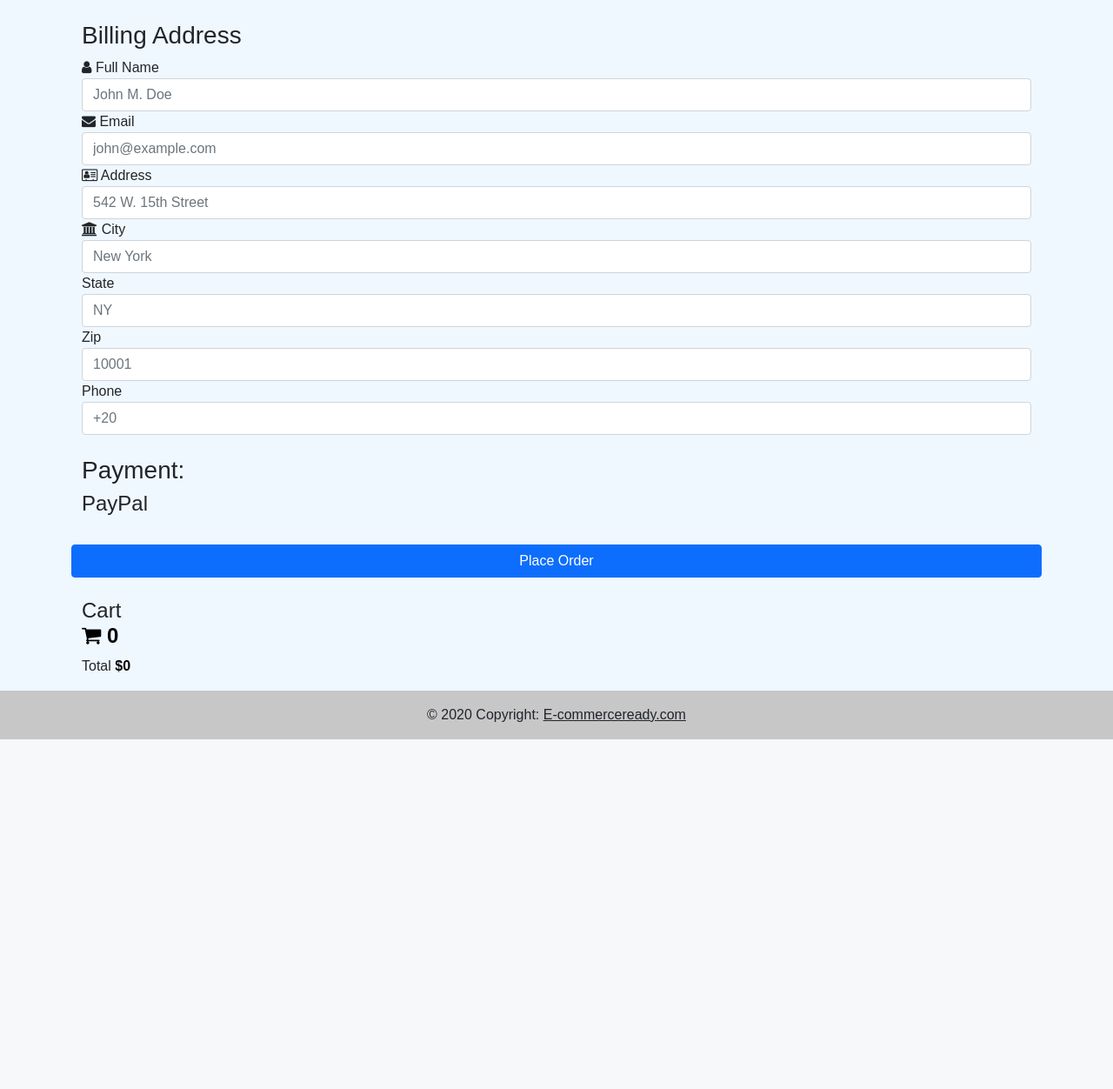
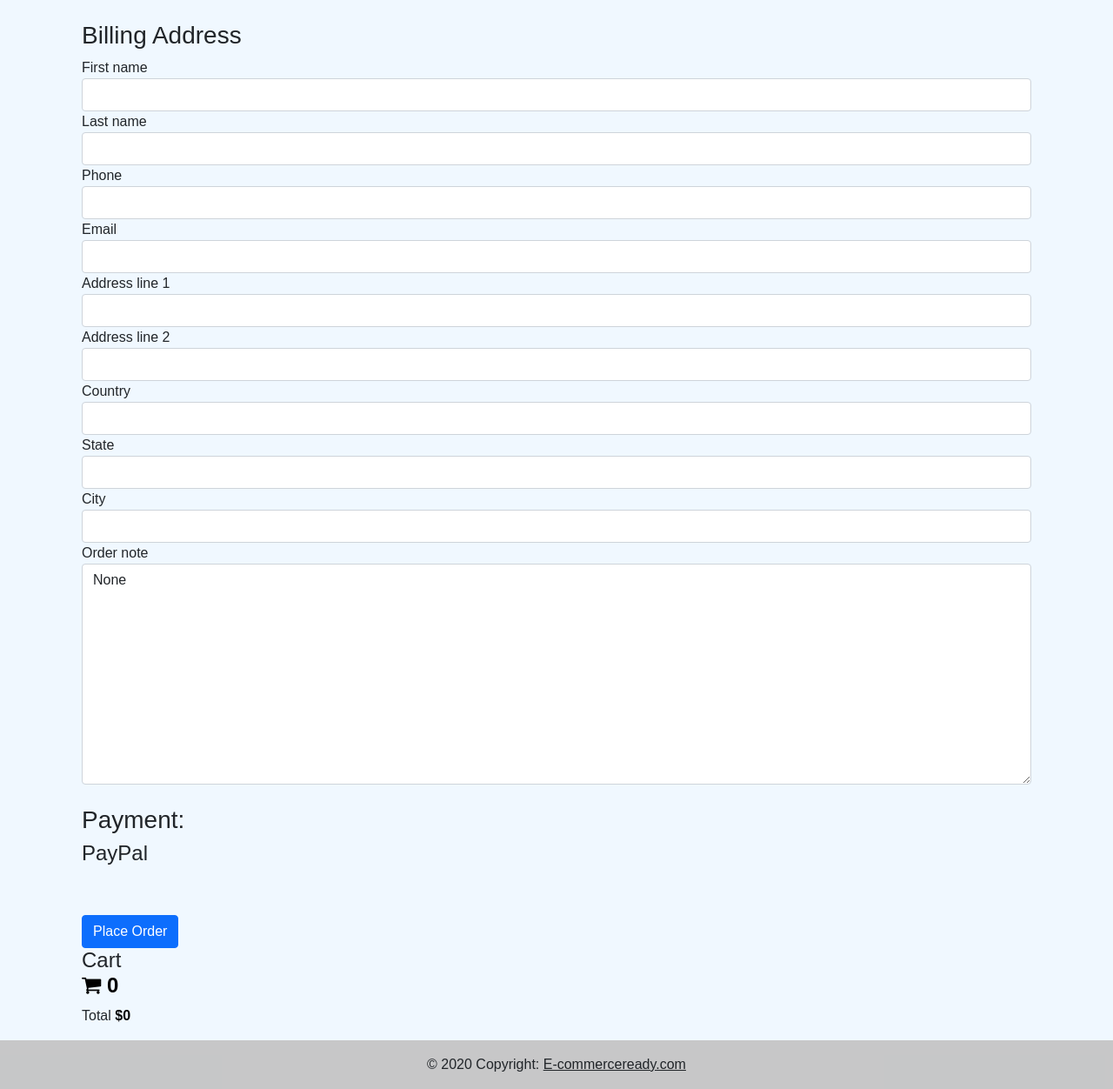
Before and after one commit to ahmedjameel1/django-ecommerceready, a Django app: page /cart/checkout/ in a window 1280 px wide. Shown: the part 58-1310 px from the top of the page at 87% size. Before the commit the page ends 908 px from the top, so only its background shows below. Run offline with Django 4.2, Linux system fonts and the light colour scheme; the visitor is signed in with stand-in values (Sample User, id 1); data that the repository does not hold is empty.

Commit message:
checkout page details ready

```diff
--- a/carts/templates/carts/cartcheckout.html
+++ b/carts/templates/carts/cartcheckout.html
@@ -6,44 +6,21 @@
     <div class="col-75">
       <div class="container">
         <form method="POST" action="{%url 'placeorder'%}">
-  {% csrf_token %}
-          <div class="row">
-            <div class="col-50">
-              <h3>Billing Address</h3>
-              <label for="fullname"><i class="fa fa-user"></i> Full Name</label>
-              <input class='form-control' type="text" id="fname" name="name" placeholder="John M. Doe">
-              <label for="email"><i class="fa fa-envelope"></i> Email</label>
-              <input class='form-control' type="text" id="email" name="email" placeholder="john@example.com">
-              <label for="adr"><i class="fa fa-address-card-o"></i> Address</label>
-              <input class='form-control' type="text" id="adr" name="address" placeholder="542 W. 15th Street">
-              <label for="city"><i class="fa fa-institution"></i> City</label>
-              <input class='form-control' type="text" id="city" name="city" placeholder="New York">
+  {% csrf_token %}              <h3>Billing Address</h3>
 
-              <div class="row">
-                <div class="col-50">
-                  <label for="state">State</label>
-                  <input class='form-control'type="text" id="state" name="state" placeholder="NY">
-                </div>
-                <div class="col-50">
-                  <label for="zip">Zip</label>
-                  <input class='form-control' type="text" id="zip" name="zip" placeholder="10001">
-                </div>
-                <div class="col-50">
-                  <label for="phone">Phone</label>
-                  <input class='form-control' type="text" id="zip" name="phone" placeholder="+20">
-                </div>
-
-              </div>
-            </div>
-
+    {%for field in form%}
+    {{field.label}}
+    {{field}}
+    {%endfor%}
             <div class="col-50"> <br>
               <h3>Payment:</h3>
               <h4 class="selected">PayPal</h4><br>
           </div>
           <br>
+
           <button class='btn btn-primary' type="submit">Place Order</button>
 
-        </form> <br>
+         <br>
       </div>
     </div>
  <br>
@@ -57,13 +34,15 @@
           </span>
         </h4>
         {%for cartitem in cartitems%}
-        <img src="{{cartitem.product.imageURL}}" width="25%">
+        <img src="{{cartitem.product.imageURL}}" width="10%">
         <p><a href="{%url 'productdetail' cartitem.product.id%}">{{cartitem.product.title}}</a> <span class="price">${{cartitem.product.price}}</span></p>
         <p><span class="price">Qty: {{cartitem.qty}}</span></p>
         <hr>
         {%endfor%}
+
         <p>Total <span class="price" style="color:black"><b>${{price}}</b></span></p>
-      </div>
+    </form>
+  </div>
     </div>
   </div>
   {%endblock%}
--- a/carts/views.py
+++ b/carts/views.py
@@ -4,6 +4,7 @@
 from products.models import Product, Variations
 from django.core.exceptions import ObjectDoesNotExist
 from accounts.models import Account
+from orders.forms import OrderForm
 # Create your views here.
 def _cart_id(request):
     cart = request.session.session_key
@@ -174,5 +175,9 @@
         for cartitem in cartitems:
             count += cartitem.qty
             price += cartitem.product.price*cartitem.qty
-    return render(request, 'carts/cartcheckout.html',{'cartitems':cartitems,'price':price
-    ,'count':count})
+    form = OrderForm()
+    ctx = {
+        'form':form,'cartitems':cartitems,'price':price
+    ,'count':count}
+
+    return render(request, 'carts/cartcheckout.html',ctx)
--- a/orders/forms.py
+++ b/orders/forms.py
@@ -5,3 +5,8 @@
     class Meta:
         model = Order
         fields = ['first_name','last_name','phone','email','address_line_1','address_line_2','country','state','city','order_note']
+
+    def __init__(self,*args,**kwargs):
+	    super(OrderForm,self).__init__(*args,**kwargs)
+	    for field in self.fields:
+		    self.fields[field].widget.attrs['class'] = 'form-control'
```
Also changed, not shown: orders/templates/orders/place_order.html (+10 -10 lines), orders/views.py (+42 -2 lines).
